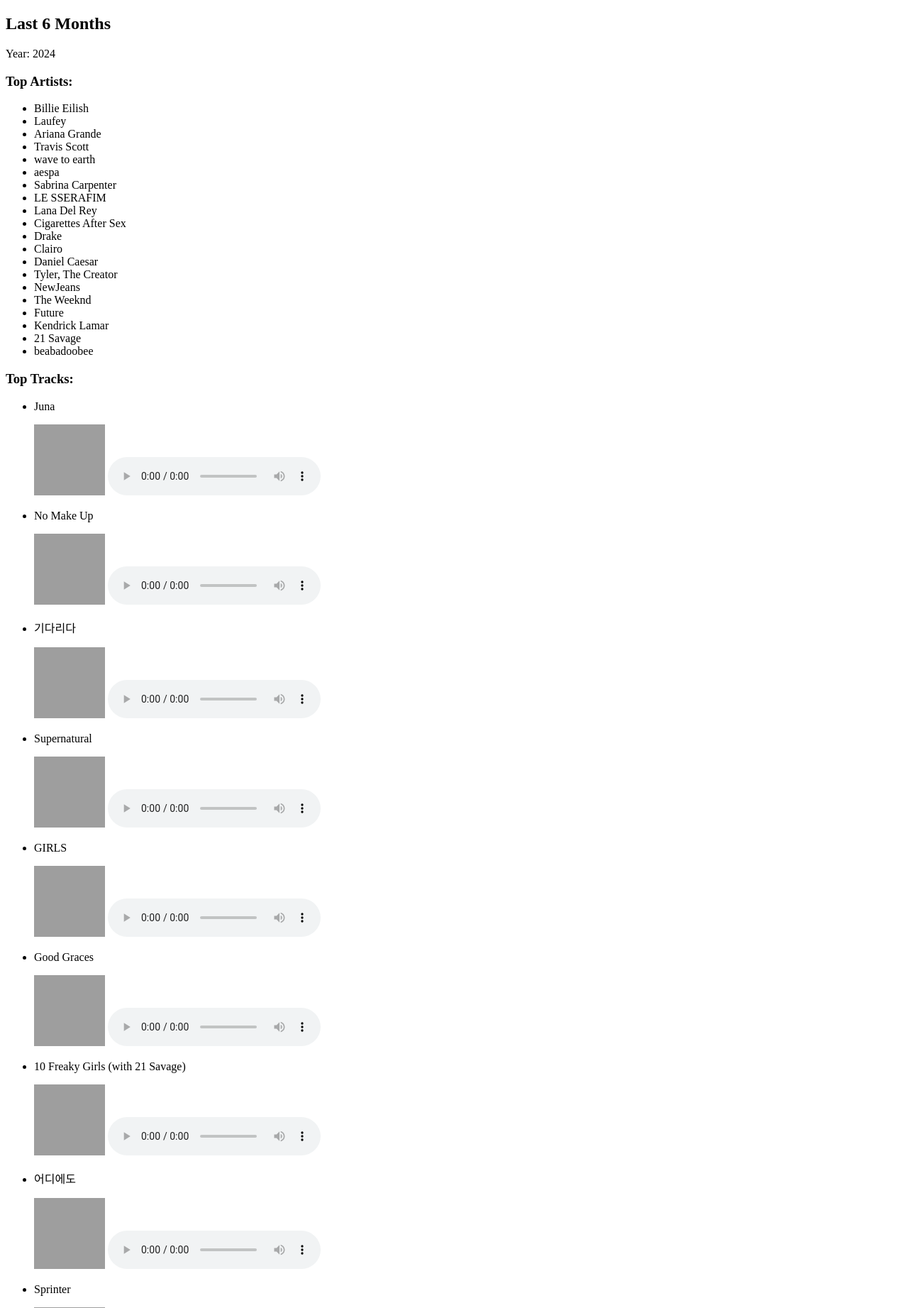
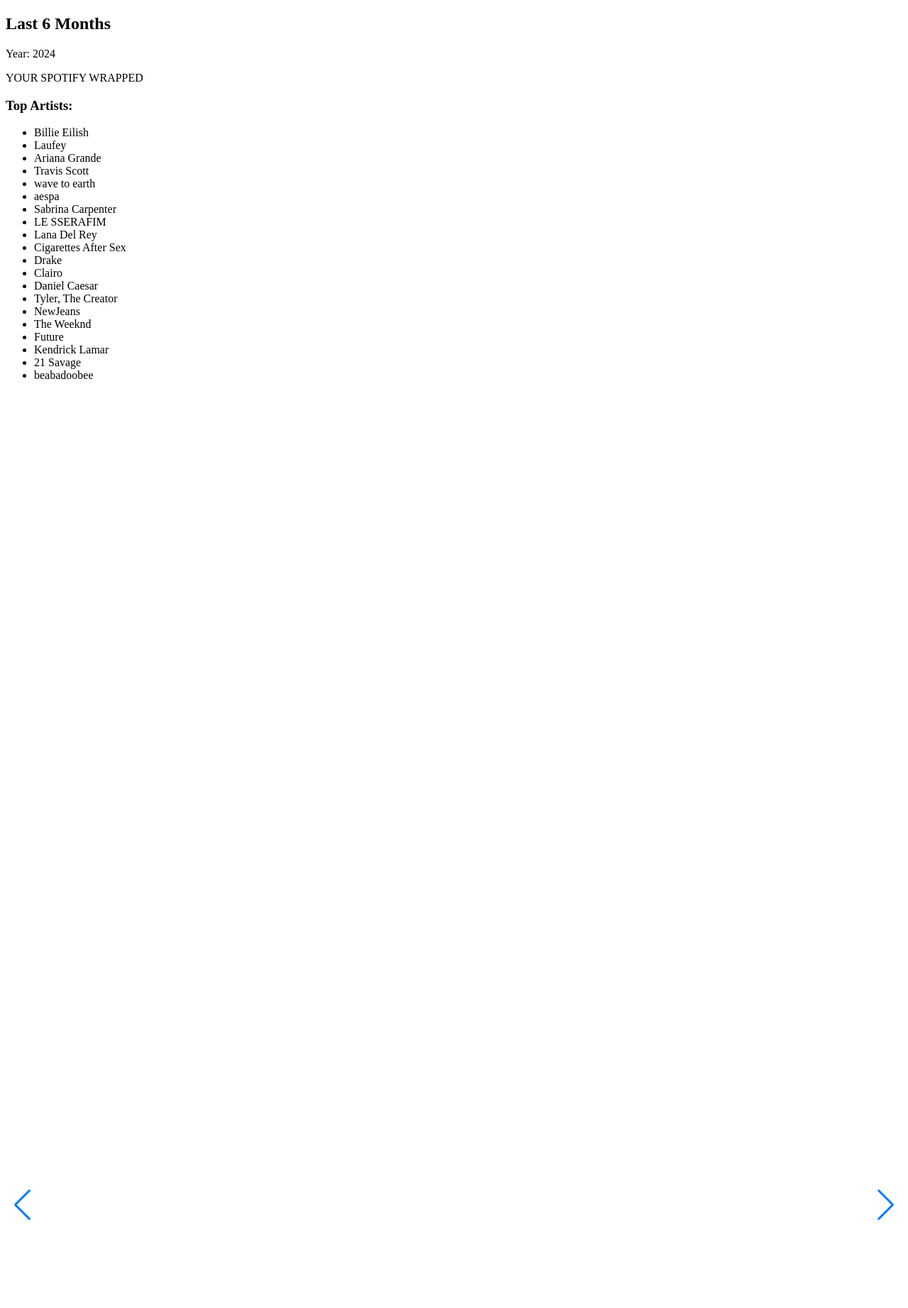
Before and after one commit to aniekas/spotifywrapped, a Django app: page /app/wraps/1/ in a window 1280 px wide. Shown: the top 1843 px of the page at 71% size. Run offline with Django 5.2, Linux system fonts and the light colour scheme; data comes from the database, SQL or seed files in the repository; grey boxes are pictures that could not be loaded.

Commit message:
add files and update wrap detail

```diff
--- a/spotifywrapped/templates/spotify/wrap_detail.html
+++ b/spotifywrapped/templates/spotify/wrap_detail.html
@@ -2,19 +2,34 @@
 <html lang="en">
 <head>
     <meta charset="UTF-8">
+    <meta http-equiv="X-UA-Compatible" content="IE-edge">
+    <meta name="viewport" content="width=device-width, initial-scale=1.0">
+    <link rel="stylesheet" href="https://unpkg.com/swiper/swiper-bundle.min.css"/>
+    {% load static %}
+    <link rel="stylesheet" href="{% static 'spotify.css' %}"> <!-- Link to external CSS -->
+    <link rel="stylesheet" href="https://cdnjs.cloudflare.com/ajax/libs/font-awesome/6.0.0-beta3/css/all.min.css"/>
+    <title>Top Tracks</title>
     <title>{{ wrap.year }} Wrap</title>
 </head>
 <body>
     <h2>{{ wrap.title }}</h2>
     <p>Year: {{ wrap.year }}</p>
-
+<section>
+    <div class="header">YOUR SPOTIFY WRAPPED</div>
+    <div class="swiper mySwiper container">
+    <div class="swiper-wrapper">
+    <!--slide 1-->
+    <div class="swiper-slide">
     <h3>Top Artists:</h3>
     <ul>
         {% for artist in wrap.top_artists %}
             <li>{{ artist.name }}</li>
         {% endfor %}
     </ul>
+    </div>
 
+    <!--slide 2-->
+    <div class="swiper-slide">
     <h3>Top Tracks:</h3>
     <ul>
         {% for track in wrap.wrap_data.items %}
@@ -35,6 +50,7 @@
             </li>
         {% endfor %}
     </ul>
+    </div>
 
     <a href="{% url 'wrap_list' %}">Back to Wrap List</a>
 
@@ -57,5 +73,27 @@
     {% else %}
         <p>No preview available for the top track.</p>
     {% endif %}
+    </div>
+        <!-- Swiper Controls -->
+        <div class="swiper-button-next"></div>
+        <div class="swiper-button-prev"></div>
+        <div class="swiper-pagination"></div>
+    </div>
+</section>
+<script src="https://unpkg.com/swiper/swiper-bundle.min.js"></script>
+<script>
+    const swiper = new Swiper('.mySwiper', {
+        // Swiper configuration options
+        loop: true,
+        pagination: {
+            el: '.swiper-pagination',
+            clickable: true,
+        },
+        navigation: {
+            nextEl: '.swiper-button-next',
+            prevEl: '.swiper-button-prev',
+        },
+    });
+</script>
 </body>
 </html>
```
Also changed, not shown: spotifywrapped/static/css/spotify.css (added, +28 -0 lines), spotifywrapped/static/images/logo.png (added), spotifywrapped/static/images/purple.png (added).
